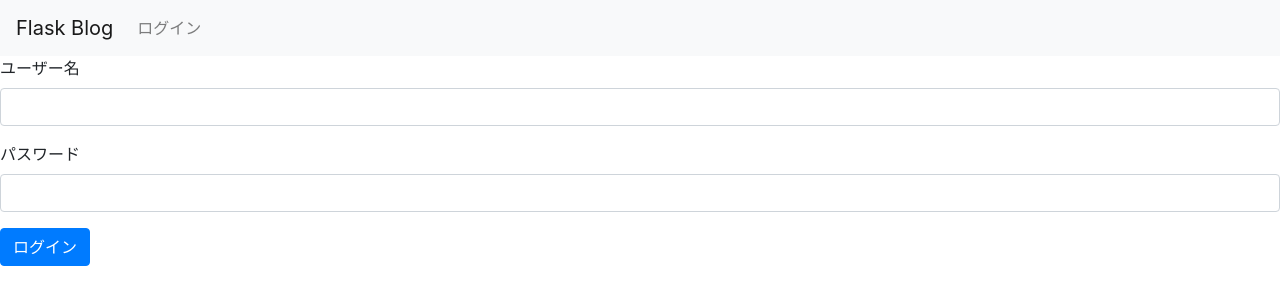
After one commit to tsu-git/util, a Flask app: page /login in a window 1280 px wide. The commit adds this page. Shown: the top 305 px of the page. Run offline with Flask 3, Linux system fonts and the light colour scheme; some libraries are stand-ins or nearby versions.

Commit message:
move the common parts to the layout.html. add feature to show dynamic messages and add session control

```diff
--- a/python_template/Flask_webapp/application/flask_blog/config.py
+++ b/python_template/Flask_webapp/application/flask_blog/config.py
@@ -1,3 +1,4 @@
 DEBUG = True
+SECRET_KEY = 'secret key'
 USERNAME = 'john'
 PASSWORD = 'due123'
--- /dev/null
+++ b/python_template/Flask_webapp/application/flask_blog/templates/layout.html
@@ -0,0 +1,40 @@
+<!doctype html>
+<title>Flask Blog</title>
+
+<link rel="stylesheet" href="https://maxcdn.bootstrapcdn.com/bootstrap/4.0.0/css/bootstrap.min.css">
+<script src="https://code.jquery.com/jquery-3.2.1.slim.min.js"></script>
+<script src="https://cdnjs.cloudflare.com/ajax/libs/popper.js/1.12.9/umd/popper.min.js"></script>
+<script src="https://maxcdn.bootstrapcdn.com/bootstrap/4.0.0/js/bootstrap.min.js"></script>
+
+<div class="continer">
+    <nav class="navbar navbar-expand-lg navbar-light bg-light">
+          <a class="navbar-brand" href="#">Flask Blog</a>
+          <button class="navbar-toggler" type="button" data-toggle="collapse" data-target="#navbarNav" aria-controls="navbarNav" aria-expanded="false" aria-label="Toggle navigation">
+            <span class="navbar-toggler-icon"></span>
+          </button>
+
+      <div class="collapse navbar-collapse" id="navbarNav">
+        <ul class="nav navbar-nav navbar-right">
+          {% if not session.logged_in %}
+          <li class="nav-item">
+            <a class="nav-link" href="/login">ログイン</a>
+          </li>
+          {% else %}
+          <li class="nav-item">
+            <a class="nav-link" href="/logout">ログアウト</a>
+          </li>
+          {% endif %}
+        </ul>
+      </div>
+    </nav>
+
+    {% for message in get_flashed_messages() %}
+    <div class="alert alert-info" role="alert">
+        {{message}}
+    </div>
+    {% endfor %}
+
+    <div classl="blog-body">
+        {% block body %}{% endblock %}
+    </div>
+</div>
--- /dev/null
+++ b/python_template/Flask_webapp/application/flask_blog/templates/login.html
@@ -0,0 +1,15 @@
+        {% extends "layout.html" %}
+        {% block body %}
+        <form action="login" method=post>
+            <div class="form-group">
+                <label for="InputTitle">ユーザー名</label>
+                <Input type="text" class="form-control" id="InputTitle" name=username>
+            </div>
+
+            <div class="form-group">
+                <label for="InputPassword">パスワード</label>
+                <Input type="password" class="form-control" id="InputPassword" name=password>
+            </div>
+            <button type="submit" class="btn btn-primary">ログイン</button>
+        </form>
+        {% endblock %}
--- a/python_template/Flask_webapp/application/flask_blog/views.py
+++ b/python_template/Flask_webapp/application/flask_blog/views.py
@@ -5,6 +5,8 @@ from flask_blog import app
 @app.route('/')
 def show_entries():
     #return "Hello World!"
+    if not session.get('logged_in'):
+        return redirect('/login')
     return render_template("entries/index.html")
 
 
@@ -12,10 +14,12 @@ def show_entries():
 def login():
     if request.method == 'POST':
         if request.form['username'] != app.config['USERNAME']:
-            print('ユーザー名が異なります')
+            flash('ユーザー名が異なります')
         elif request.form['password'] != app.config['PASSWORD']:
-            print('パスワードが異なります')
+            flash('パスワードが異なります')
         else:
+            session['logged_in'] = True
+            flash('ログインしました')
             return redirect('/')
 
     return render_template('login.html')
@@ -23,4 +27,6 @@ def login():
 
 @app.route('/logout')
 def logout():
+    session.pop('logged_in', None)
+    flash('ログアウトしました')
     return redirect('/')
```
Also changed, not shown: python_template/Flask_webapp/application/flask_blog/templates/entries/index.html (+4 -31 lines), 1 other file.
